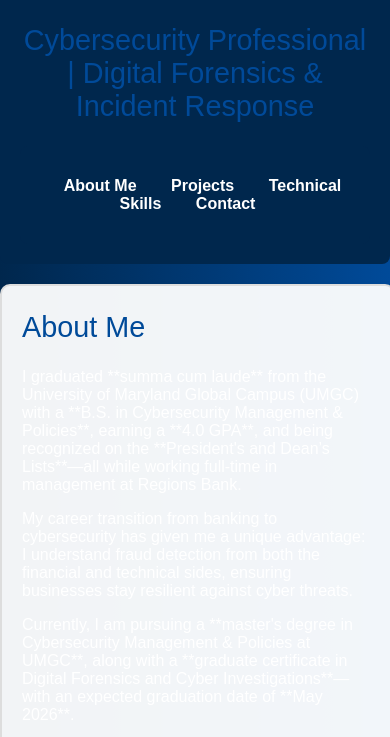
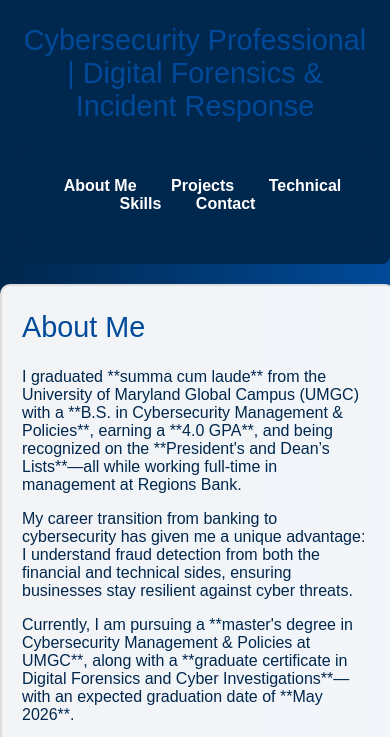
Before and after one commit to latnewkirk1/latoyacyberportfolio, a plain HTML site: page index.html in a window 390 px wide. Shown: the part 95-832 px from the top of the page. Drawn offline with Linux system fonts and the light colour scheme.

Commit message:
Update style.css-improve readability on mobile

```diff
--- a/style.css
+++ b/style.css
@@ -26,6 +26,7 @@ body {
 @media screen and (max-width: 768px) {
     body {
         font-size: 16px;
+        color: #00274d;
     }
     h2 {
         font-size: 20px;
@@ -53,6 +54,7 @@ section {
     max-width: 800px;
     margin: 30px auto;
     padding: 25px;
+    color: #00274d;
     background-color: rgba(255, 255, 255, 0.95);
     border-radius: 10px;
     border: 2px solid #ddd;
```
